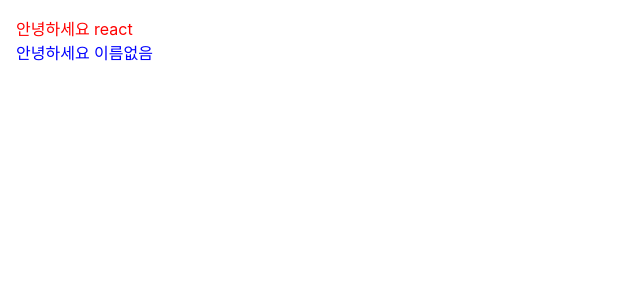
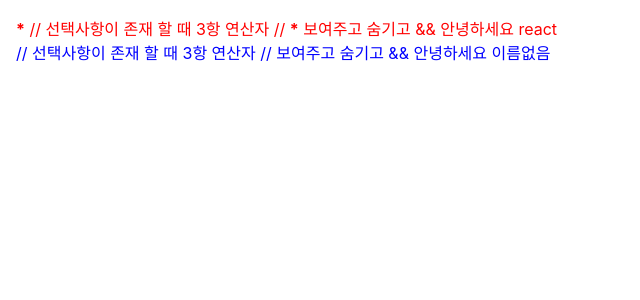
Before and after one commit to bmh8993/react-tutorial, a React (Create React App) app: page / in a window 1280 px wide. Shown: the top 300 px of the page, without its empty margins (0-640 px from the left). Built offline with nearby package versions, Linux system fonts and the light colour scheme.

Commit message:
조건부렌더링

```diff
--- a/src/App.js
+++ b/src/App.js
@@ -5,7 +5,7 @@ import Wrapper from "./Wrapper";
 function App() {
   return (
     <Wrapper>
-      <Hello name="react" color="red" />
+      <Hello name="react" color="red" isSpecial={true} />
       <Hello color="blue" />
     </Wrapper>
   );
--- a/src/Hello.js
+++ b/src/Hello.js
@@ -1,13 +1,14 @@
 import React from "react";
 
-function Hello({ color, name }) {
+function Hello({ color, name, isSpecial }) {
   return (
     <div
       style={{
         color,
       }}
     >
-      안녕하세요 {name}
+      {isSpecial ? <b>*</b> : null} // 선택사항이 존재 할 때 3항 연산자 //{" "}
+      {isSpecial && <b>*</b>} 보여주고 숨기고 && 안녕하세요 {name}
     </div>
   );
 }
```
Also changed, not shown: 1 other file (tests, documents, lock files or other folders).
